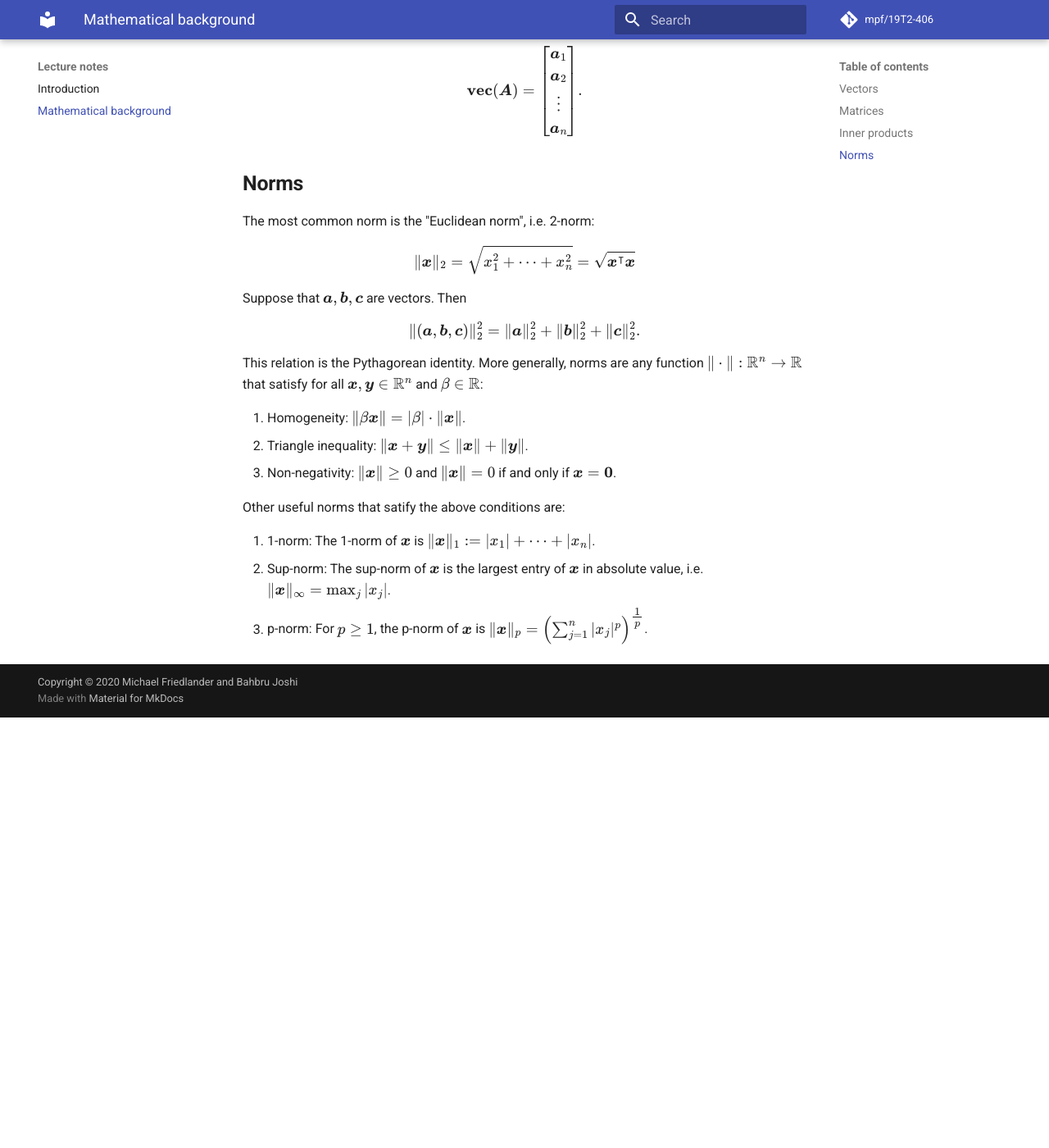
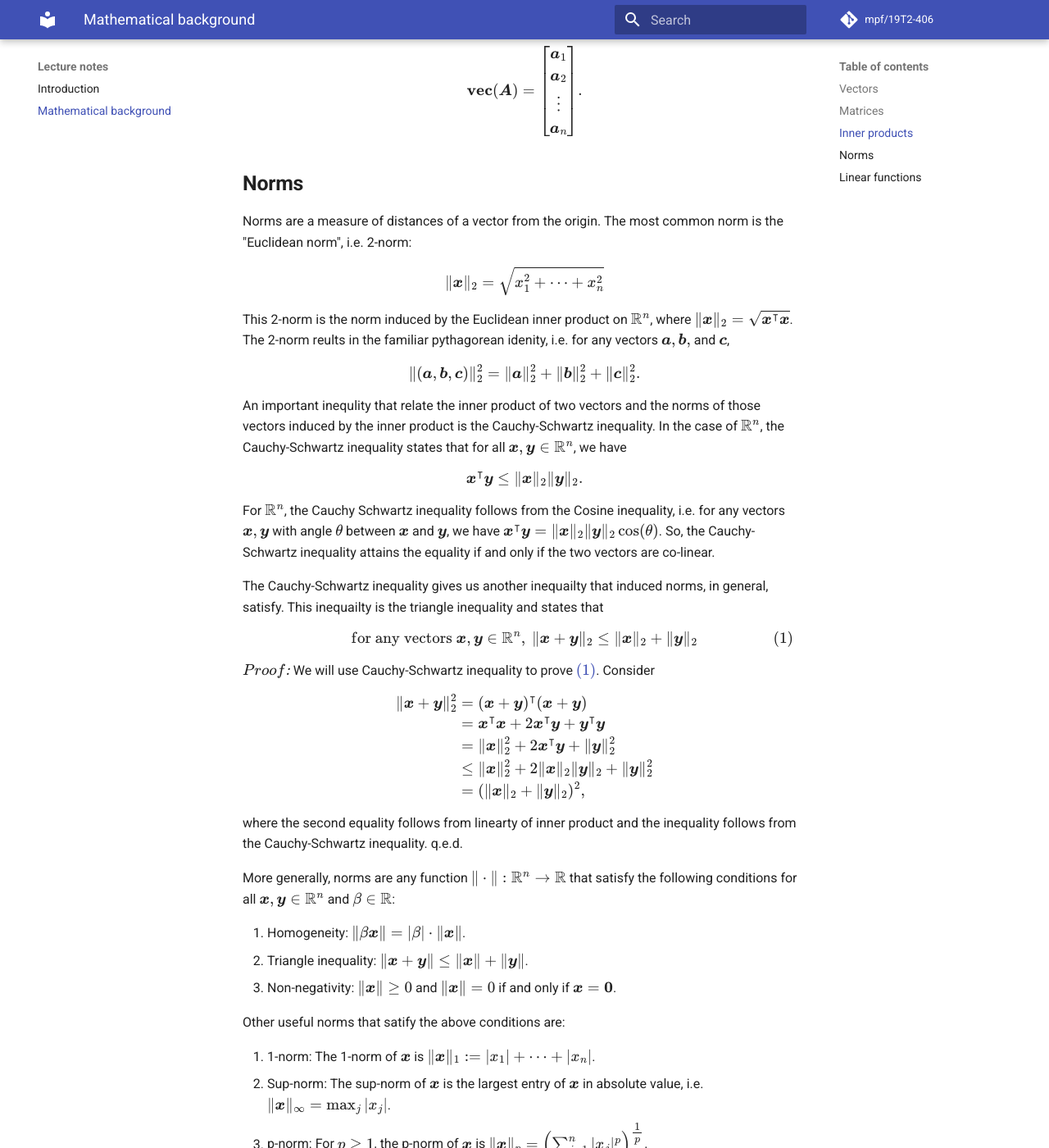
Before and after one commit to mpf/19T2-406, an MkDocs documentation site: the page built from docs/notes/background.md, in a window 1280 px wide and 1400 px high, scrolled down 3316 px. Shown: the whole window at 82% size. Built offline with MkDocs 1.6.1 and Material for MkDocs 9.7.7, drawn with Linux system fonts in a browser that asks for light colours; formulas are drawn with MathJax 3; comment, search, counter and statistics services are not loaded; before the commit the page ends 4191 px from its top, so only the background shows below that; some of the changed text lies outside the part shown.

Commit message:
Lec1_complete

```diff
--- a/docs/javascripts/extra.js
+++ b/docs/javascripts/extra.js
@@ -103,7 +103,14 @@
 
             trace: ["\\textbf{tr}(#1)",1],
 
-            vec: ["\\textbf{vec}(#1)",1]
+            vec: ["\\textbf{vec}(#1)",1],
+
+            proof: ["\\textit{Proof:}"],
+
+            prop: ["\\textbf{Proposition:}"],
+
+
+            func: ["\\mathcal{#1}",1]
 
 
 
--- a/docs/notes/background.md
+++ b/docs/notes/background.md
@@ -103,17 +103,45 @@
 
 ## **Norms**
 
-The most common norm is the "Euclidean norm", i.e. 2-norm:
+Norms are a measure of distances of a vector from the origin. The most common norm is the "Euclidean norm", i.e. 2-norm:
 
 $$
-\|\vx\|_2 = \sqrt{x_1^2+\dots+x_n^2} = \sqrt{\vx^\intercal\vx}
+\|\vx\|_2 = \sqrt{x_1^2+\dots+x_n^2}
 $$
 
-Suppose that $\va, \vb, \vc$ are vectors. Then
+This 2-norm is the norm induced by the Euclidean inner product on $\R^n$, where $\|\vx\|_2 = \sqrt{\vx^\intercal\vx}$. The 2-norm reults in the familiar pythagorean idenity, i.e. for any vectors $\va, \vb,$ and $\vc$,
 
 $$ \|(\va,\vb,\vc)\|_2^2 = \|\va\|_2^2+\|\vb\|_2^2+\|\vc\|_2^2.$$
 
-This relation is the Pythagorean identity. More generally, norms are any function $\|\cdot\|:\R^n \rightarrow \R$ that satisfy for all $\vx,\vy \in\R^n$ and $\beta \in \R$:
+An important inequlity that relate the inner product of two vectors and the norms of those vectors induced by the inner product is the Cauchy-Schwartz inequality. In the case of $\R^n$, the Cauchy-Schwartz inequality states that for all $\vx, \vy \in \R^n$, we have
+
+$$
+\vx^\intercal\vy \leq \|\vx\|_2\|\vy\|_2.
+$$
+
+For $\R^n$, the Cauchy Schwartz inequality follows from the Cosine inequality, i.e. for any vectors $\vx, \vy$ with angle $\theta$ between $\vx$ and $\vy$, we have $\vx^\intercal \vy = \|\vx\|_2\|\vy\|_2\cos(\theta)$. So, the Cauchy-Schwartz inequality attains the equality if and only if the two vectors are co-linear.
+
+The Cauchy-Schwartz inequality gives us another inequailty that induced norms, in general, satisfy. This inequailty is the triangle inequality and states that
+
+\begin{equation}\label{background:triangle}
+\text{for any vectors } \vx, \vy \in \R^n,\ \|\vx+\vy\|_2\leq \|\vx\|_2+\|\vy\|_2
+\end{equation}
+
+$\proof$ We will use Cauchy-Schwartz inequality to prove \eqref{background:triangle}. Consider
+
+$$
+\begin{align*}
+\|\vx+\vy\|_2^2 &= (\vx+\vy)^\intercal(\vx+\vy)\\
+& = \vx^\intercal\vx + 2\vx^\intercal\vy+\vy^\intercal\vy\\
+& = \|\vx\|_2^2 + 2\vx^\intercal\vy + \|\vy\|_2^2\\
+& \leq \|\vx\|_2^2 + 2\|\vx\|_2\|\vy\|_2+\|\vy\|_2^2\\
+& = (\|\vx\|_2+\|\vy\|_2)^2,
+\end{align*}
+$$
+
+where the second equality follows from linearty of inner product and the inequality follows from the Cauchy-Schwartz inequality. q.e.d.
+
+More generally, norms are any function $\|\cdot\|:\R^n \rightarrow \R$ that satisfy the following conditions for all $\vx,\vy \in\R^n$ and $\beta \in \R$:
 
 1. Homogeneity: $\|\beta\vx\| = |\beta|\cdot\|\vx\|$.
 2. Triangle inequality: $\|\vx+\vy\|\leq \|\vx\|+\|\vy\|$.
@@ -126,6 +154,43 @@
 3. p-norm: For $p\geq 1$, the p-norm of $\vx$ is $\|\vx\|_p = \left(\sum_{j=1}^n|x_j|^p\right)^\tfrac{1}{p}$.
 
 <!-- figure -->
+
+
+## **Linear functions**
+
+Linear function in a mapping between two Eucliean spaces that preserve the operations of addition and scalar multiplication. Specifially, a function $\func{f}:\R^n\rightarrow\R^m$ is linear if for all $\vx,\vy\in\R^n$ and $\alpha\in\R$, we have
+
+$$
+\func{f}(\alpha\vx+\vy) = \alpha\func{f}(\vx)+\func{f}(\vy)
+$$
+
+Here, $\func{f}$ takes a vector of dimension $n$ as its input and outpu a vector of dimension of $m$. If $m=1$, then we say the function $\func{f}$ is a real valued function.
+
+$\prop$ A real valued function $\func{f}:\R^n\rightarrow \R$ is linear if and only if $\func{f} = \va^\intercal\vx$ for some $\va \in\R^n$.
+
+$\proof$ We will first prove the forward direction, i.e. if $\func{f}:\R^n\rightarrow\R$ is a linear function then $\func{f}(\vx)=\va^\intercal\vx$. For $i\in\{1,\dots,n\}$, let $a_{i} = \func{f}(\ve_i)$. Then since $\vx = x_1\ve_1+\dots+x_n\ve_n$, we have
+
+$$
+\begin{align*}
+\func{f}(\vx) &= \func{f}(x_1\ve_1+\dots+x_n\ve_n)\\
+&=x_1\func{f}(\ve_1)+\dots+x_n\func{f}(\ve_n)\\
+&= x_1\va_1+\dots+x_n\va_n\\
+&= \va^\intercal\vx.
+\end{align*}
+$$
+
+Second, we prove the reverse direction, i.e. if $\func{f}(\vx) = \va^\intercal\vx$ for some $\va \in \R^n$ then $\func{f}$ is a real valued linea function. Clearly, $\func{f}(x)$ is a real valued function. Let $\vx,\vy\in \R^n$ and $\alpha \in \R$. Consider
+
+$$
+\begin{align*}
+\func{f}(\alpha\vx+\vy) &= \va^\intercal(\alpha\vx+\vy)\\
+&=\va^\intercal(\alpha\vx)+\va^\intercal\vy\\
+& = \alpha \va^\intercal\vx+\va^\intercal\vy\\
+& = \alpha\func{f}(\vx)+\func{f}(\vy)
+\end{align*}
+$$
+
+where the second inequality follows from linearity of inner product. q.e.d.
 
 <!-- This is a matrix
 \begin{equation} \label{eq-1}
```
Also changed, not shown: 1 other file.
